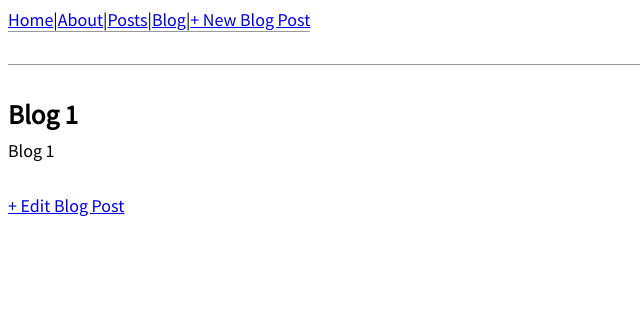
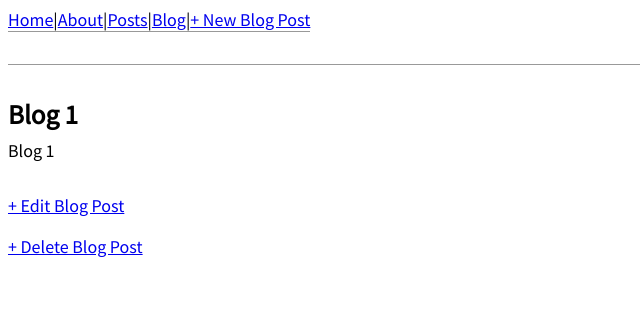
Before and after one commit to mbuguap/django-for-beginners, a Django app: page /blog/post/3/ in a window 1280 px wide. Shown: the top 325 px of the page, without its empty margins (0-640 px from the left). Run offline with Django 3.2, Linux system fonts and the light colour scheme; data comes from the database, SQL or seed files in the repository; both versions use the stored data as it was after the commit.

Commit message:
CRUD blog

```diff
--- a/blog/urls.py
+++ b/blog/urls.py
@@ -1,7 +1,9 @@
 from django.urls import path
-from .views import BlogListView, BlogDetailView, BlogCreateView, BlogUpdateView
+from .views import BlogListView, BlogDetailView, BlogCreateView, BlogUpdateView, BlogDeleteView
 
 urlpatterns = [
+    path('post/<int:pk>/delete/',
+         BlogDeleteView.as_view(), name='post_delete'),
     path('post/<int:pk>/edit/',
          BlogUpdateView.as_view(), name='post_edit'),
     path('post/new/', BlogCreateView.as_view(), name='post_new'),
--- a/blog/views.py
+++ b/blog/views.py
@@ -1,5 +1,7 @@
 from django.shortcuts import render
-from django.views.generic import ListView, DetailView, CreateView, UpdateView
+from django.views.generic import ListView, DetailView, CreateView, UpdateView, DeleteView
+from django.urls import reverse_lazy
+
 from .models import BlogPost
 
 
@@ -7,16 +9,24 @@ class BlogListView(ListView):
     model = BlogPost
     template_name = 'blog.html'
 
+
 class BlogDetailView(DetailView):
     model = BlogPost
     template_name = 'post_detail.html'
+
 
 class BlogCreateView(CreateView):
     model = BlogPost
     template_name = 'post_new.html'
     fields = ['title', 'author', 'body']
 
+
 class BlogUpdateView(UpdateView):
     model = BlogPost
     template_name = 'post_edit.html'
     fields = ['title', 'body']
+
+class BlogDeleteView(DeleteView):
+    model = BlogPost
+    template_name = 'post_delete.html'
+    success_url = reverse_lazy('blog')
--- a/templates/post_detail.html
+++ b/templates/post_detail.html
@@ -6,5 +6,7 @@
 <p>{{ object.body }}</p>
 </div>
 
-<a href="{% url 'post_edit' object.pk %}">+ Edit Blog Post</a>
+<p><a href="{% url 'post_edit' object.pk %}">+ Edit Blog Post</a></p>
+<p><a href="{% url 'post_delete' object.pk %}">+ Delete Blog Post</a></p>
+
 {% endblock content %}
```
Also changed, not shown: templates/post_delete.html (+11 -0 lines), db.sqlite3.
